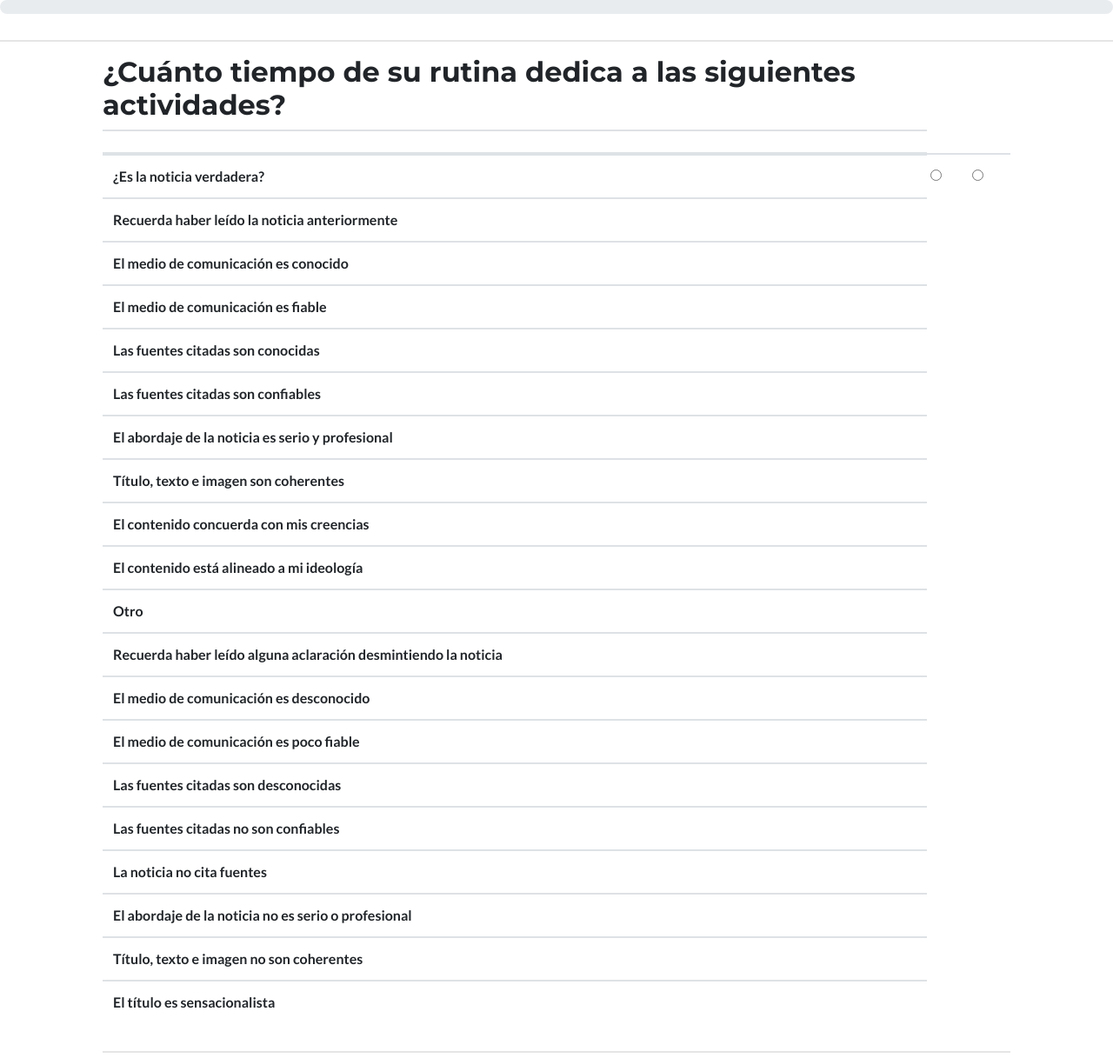
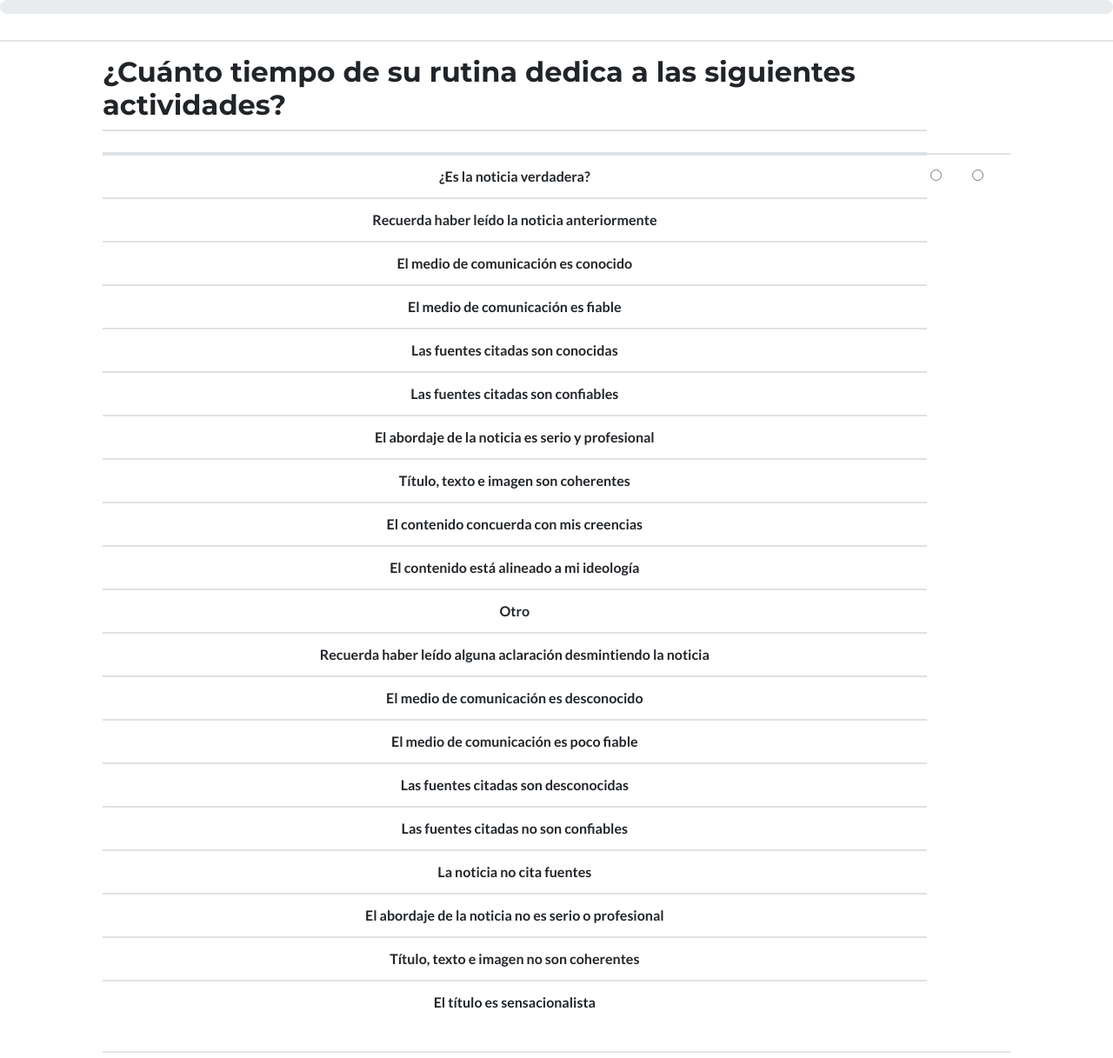
Before and after one commit to social-link-analytics-group-bsc/experiment-platform, a Django app: template experiment/expplat/templates/expplat/rutina.html in a window 1280 px wide. Shown: the top 1217 px of the page at 87% size. Run offline with Django 3.2, Linux system fonts and the light colour scheme; the template is opened without the code that fills it: values that come from a table or form of the project are taken from there, others are empty; data comes from the database, SQL or seed files in the repository; parts of the project's set-up code (start-up, migrations or seed data) failed here and were passed over; some libraries are stand-ins or nearby versions.

Commit message:
Center table text. Solves #57.

```diff
--- a/experiment/expplat/templates/expplat/rutina.html
+++ b/experiment/expplat/templates/expplat/rutina.html
@@ -89,6 +89,10 @@
           margin-bottom: 10px !important;
         }
 
+        .table th {
+           text-align: center;
+        }
+
     </style>
 
 </head>
```
